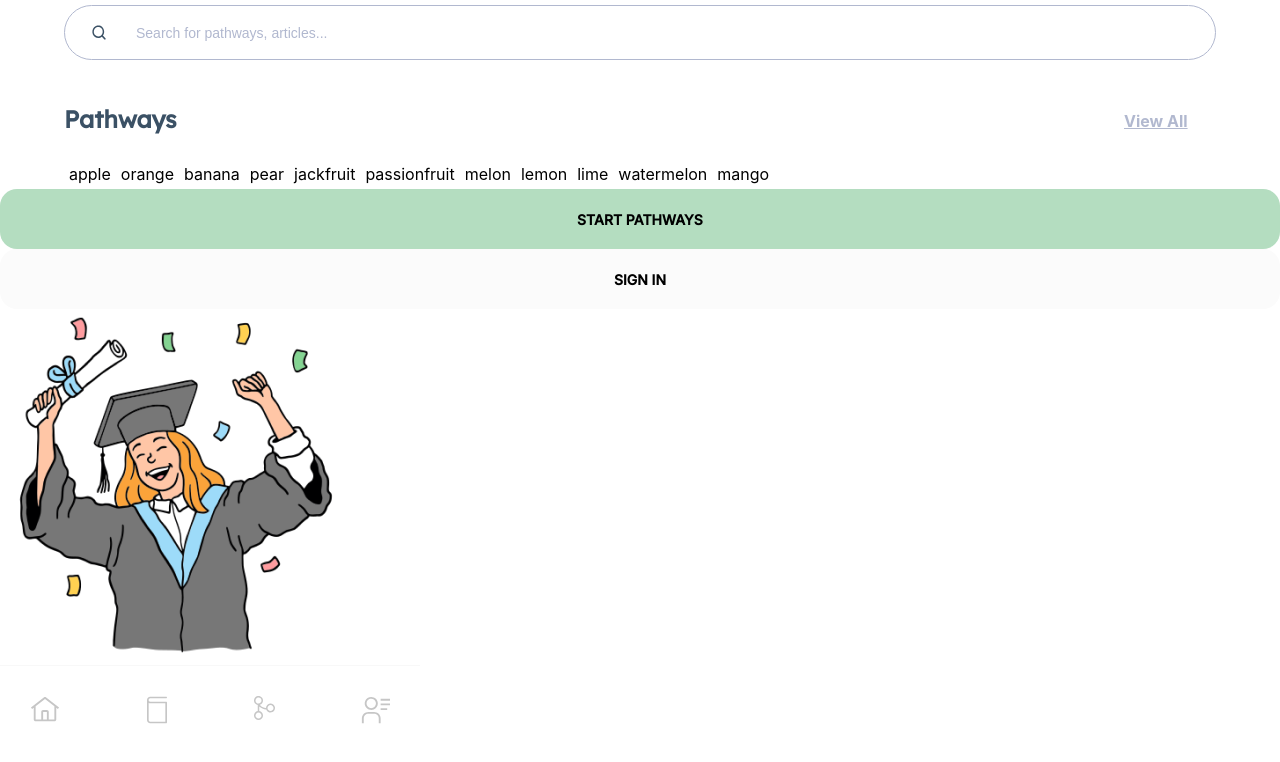
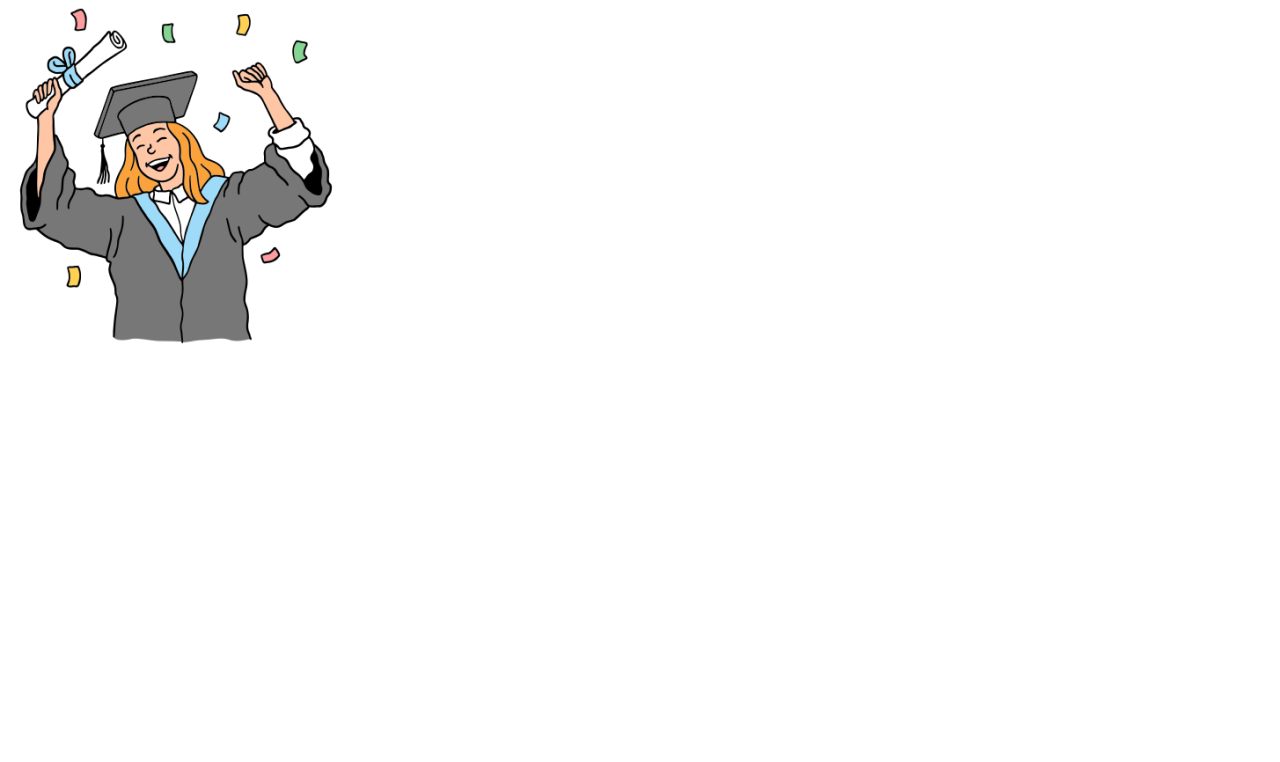
Before and after one commit to ecf123/ecf-fe-prototype, a React (Create React App) app: page /splash in a window 1280 px wide. Shown: the top 762 px of the page. Built offline with nearby package versions, Linux system fonts and the light colour scheme.

Commit message:
created splash container and got image rendering

```diff
--- a/src/App.jsx
+++ b/src/App.jsx
@@ -19,7 +19,7 @@ const App = () => {
   return (
     <Router>
       <div className="App">
-      <SearchContainer title="Pathways" />
+      {/* <SearchContainer title="Pathways" />
       <Button
         buttonText="START PATHWAYS"
         buttonType="submit"
@@ -31,17 +31,18 @@ const App = () => {
         buttonType="submit"
         isSecondary={true}
         onClickButton={handleOnClick}
-      />
+      /> */}
+
         <Routes>
           <Route exact path="/" element={<Home userProfile={userProfile} />}/>
           <Route path="/splash" element={<Splash/>} />
-          <Route  path="/library" element="" />
-          <Route  path="/pathway" element={<Pathway userProfile={userProfile}/>} />
-          <Route  path="/profile" element={<Profile/>} />
+          <Route path="/library" element="" />
+          <Route path="/pathway" element={<Pathway userProfile={userProfile}/>} />
+          <Route path="/profile" element={<Profile/>} />
           <Route path="/market-place" element={<Marketplace userProfile={userProfile} />}/>
           <Route path="/article" element={<Article userProfile={userProfile} />}/>
         </Routes>
-        <Navigation/>
+        {/* <Navigation/> */}
       </div>
     </Router>
   );
--- a/src/containers/Splash/Splash.jsx
+++ b/src/containers/Splash/Splash.jsx
@@ -6,8 +6,8 @@ import Button from '../../components/Button/Button';
 const Splash = () => {
   return (
     <div className='splash-container'>
-        <img src={GraduationImage} alt="Graduation" />
-        <h1></h1>
+        <img classname='splash-container' src={GraduationImage} alt="Graduation" />
+        <h1 ></h1>
     </div>
   )
 }
```
